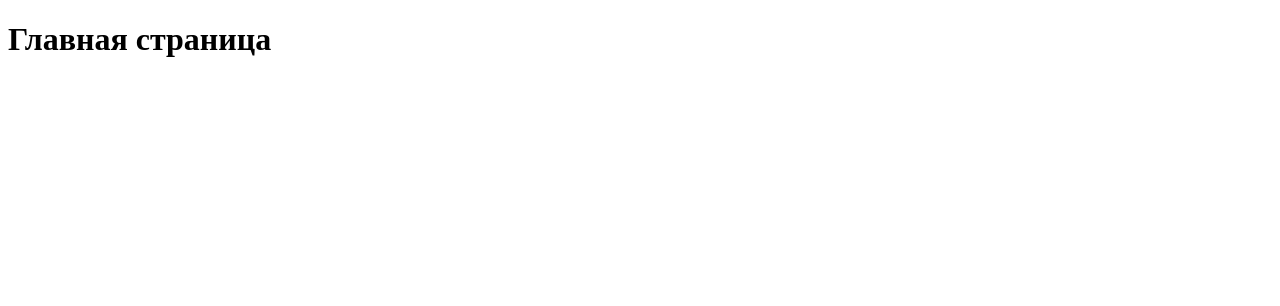
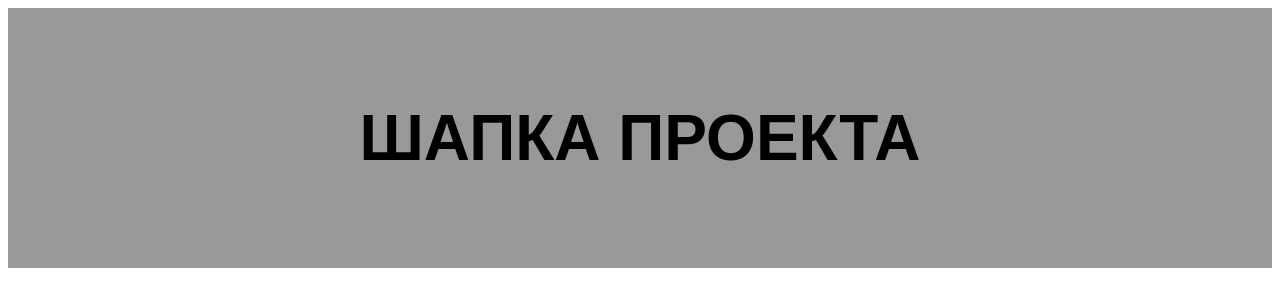
Before and after one commit to Marina3467/intensive-day-1, a plain HTML site: page index.html in a window 1280 px wide. Drawn offline with Linux system fonts and the light colour scheme.

Commit message:
Header ready

```diff
--- a/index.html
+++ b/index.html
@@ -4,8 +4,11 @@
     <meta charset="UTF-8">
     <meta name="viewport" content="width=device-width, initial-scale=1.0">
     <title>Document</title>
+    <link rel="stylesheet" href="./main.css">
 </head>
 <body>
-    <h1>Главная страница</h1>
+    <header class="header">
+           <h1>ШАПКА ПРОЕКТА</h1>
+    </header>
 </body>
 </html>
--- a/main.css
+++ b/main.css
@@ -0,0 +1,7 @@
+.header {
+    padding: 50px 100px;
+    font-size: 32px;
+    font-family: sans-serif;
+    text-align: center;
+    background: #999;
+}
```
